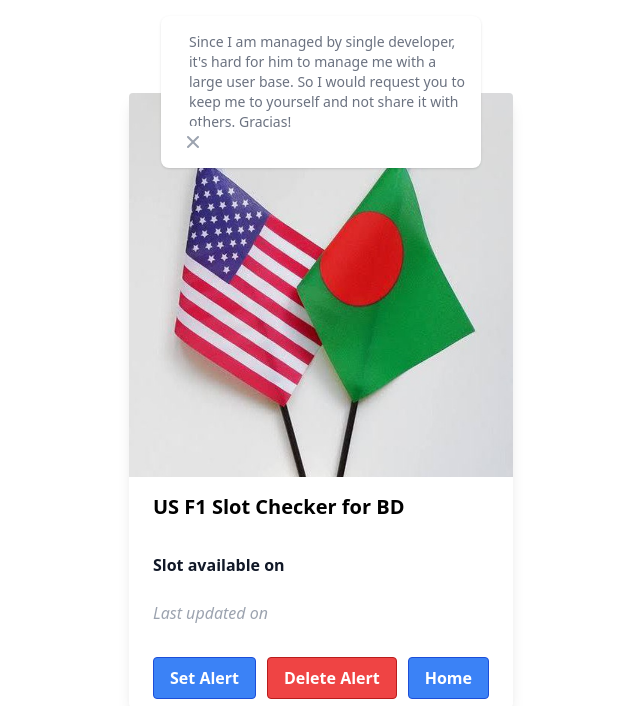
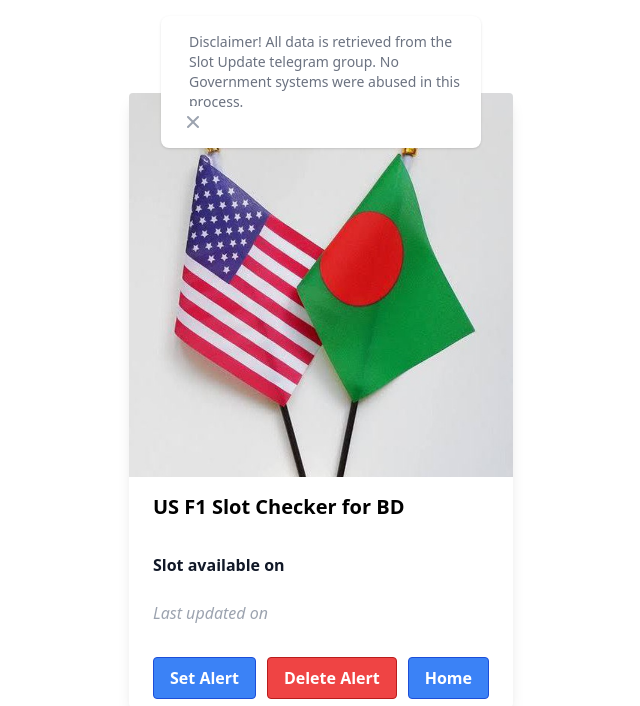
Before and after one commit to Zubayer204/US-F1-Visa-Slot-Checker, a Flask app: template templates/index.html in a window 1280 px wide. Shown: the top 706 px of the page, without its empty margins (319-959 px from the left). Run offline with Flask 3, Linux system fonts and the light colour scheme; the template is opened without the code that fills it, so the values that code supplies are empty; some libraries are stand-ins or nearby versions.

Commit message:
exclude long messages

```diff
--- a/message_receiver.py
+++ b/message_receiver.py
@@ -313,10 +313,14 @@
     Get slot date from message
     """
     text = msg.text.lower()
+    words_in_text = text.split(' ')
+    # if the message is lenghty, it's probably not a slot update
+    if len(words_in_text) > 20:
+        return False
     updated = msg.date.astimezone(pytz.timezone('Asia/Dhaka'))
     current_year = dt.datetime.now().year
 
-    if not (any(word in text.split(' ') for word in WORDS_TO_EXCLUDE) or text.endswith('?')):
+    if not (any(word in words_in_text for word in WORDS_TO_EXCLUDE) or text.endswith('?')):
         for big_name, m in months.items():
             if any(each in text for each in m):
                 dates = re.findall(r"\d{1,2}", text)
--- a/static/index.js
+++ b/static/index.js
@@ -16,7 +16,9 @@
     });
 }, 20000);
 
-if (!localStorage.getItem('show_notice')){
+
+
+if (!localStorage.getItem('show_data_notice')){
   document.getElementById('toast-default').style.display = 'block';
   localStorage.setItem('show_notice', true);
 }
--- a/templates/index.html
+++ b/templates/index.html
@@ -18,9 +18,8 @@
 
     <div id="toast-default" class="flex items-center w-full max-w-xs p-4 mb-4 text-gray-500 bg-white rounded-lg shadow dark:text-gray-400 dark:bg-gray-800" role="alert">
         <div class="ml-3 text-sm font-normal">
-            Since I am managed by single developer, it's hard for him to manage me
-            with a large user base. So I would request you to keep me to yourself and not
-            share it with others. Gracias!
+            Disclaimer! All data is retrieved from the Slot Update telegram group. No Government
+            systems were abused in this process.
         </div>
         <button type="button" class="ml-auto -mx-1.5 -my-1.5 bg-white text-gray-400 hover:text-gray-900 rounded-lg focus:ring-2 focus:ring-gray-300 p-1.5 hover:bg-gray-100 inline-flex h-8 w-8 dark:text-gray-500 dark:hover:text-white dark:bg-gray-800 dark:hover:bg-gray-700" data-dismiss-target="#toast-default" aria-label="Close">
             <span class="sr-only">Close</span>
```
Lines whose indentation alone changed are shown as unchanged.
